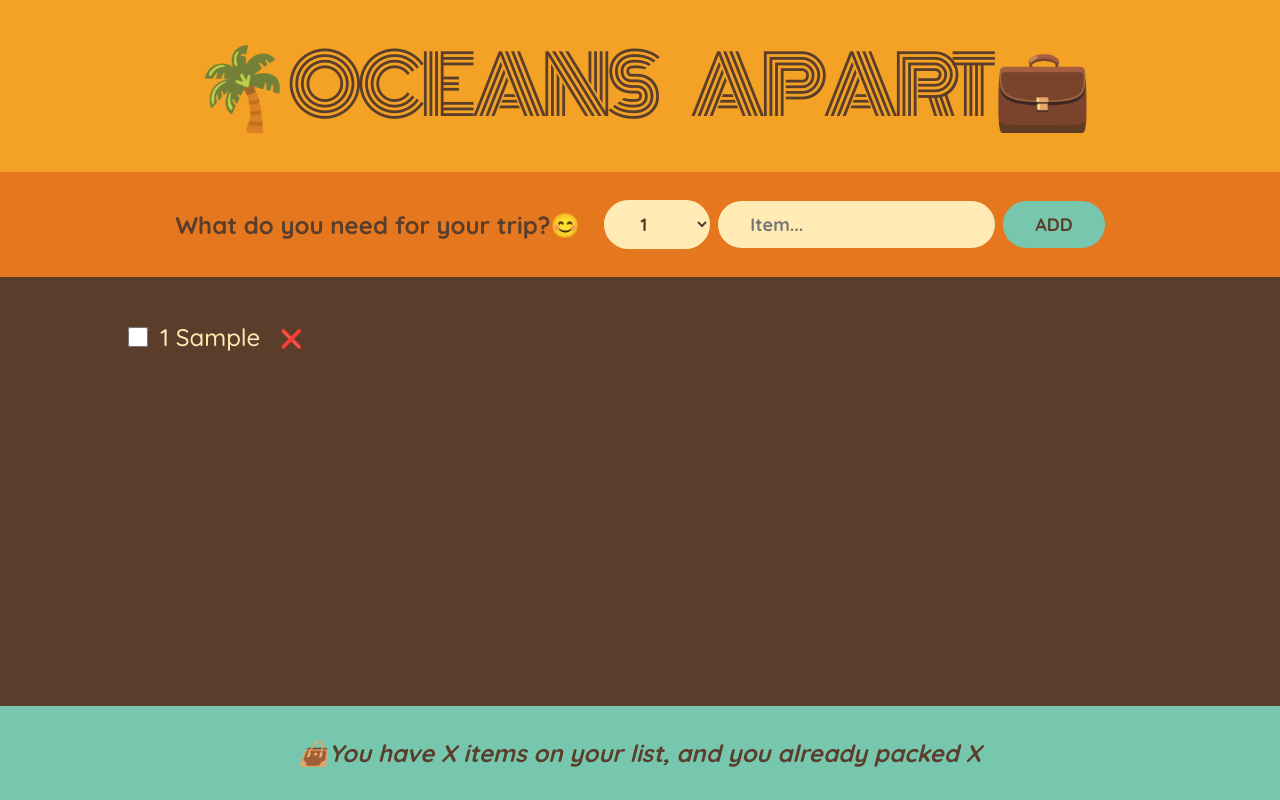
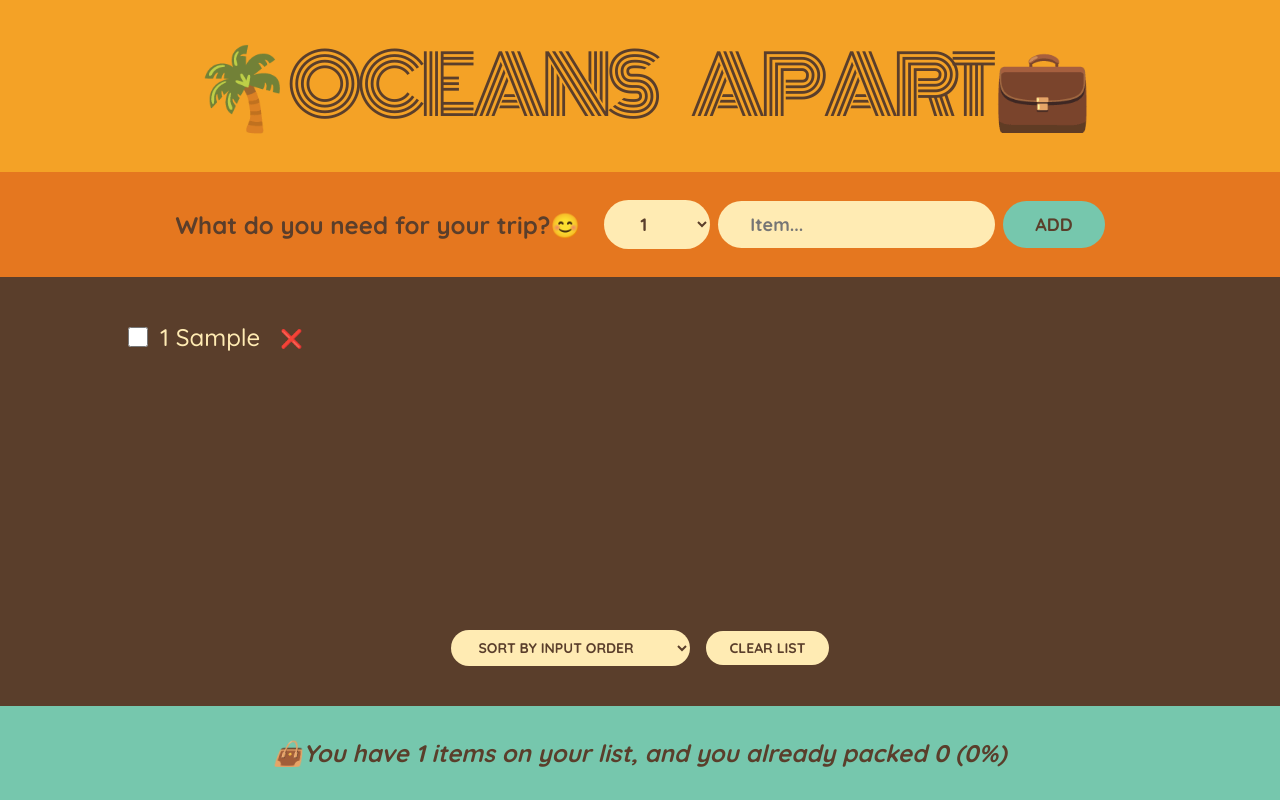
Before and after one commit to enochrx/travel-list, a React (Create React App) app: page / in a window 1280 px wide. Both pictures are taken after typing "Sample" into the empty fields and a click on the button "ADD". Built offline with nearby package versions, Linux system fonts and the light colour scheme.

Commit message:
react modules

```diff
--- a/src/App.js
+++ b/src/App.js
@@ -1,4 +1,8 @@
 import { useState } from "react";
+import Logo from "./Logo.js";
+import Form from "./Form.js";
+import PackingList from "./PackingList.js";
+import Stats from "./Stats.js";
 
 const initialItems = [
   { id: 1, description: "Passports", quantity: 2, packed: false },
@@ -18,6 +22,14 @@
     setItems((items) => items.filter((item) => item.id !== id));
   }
 
+  function handleClearList() {
+    const confirmed = window.confirm(
+      "Are you sure you want to delete all items on this list?"
+    );
+
+    if (confirmed) setItems([]);
+  }
+
   function handleToggleItem(id) {
     setItems((items) =>
       items.map((item) =>
@@ -34,98 +46,11 @@
         items={items}
         onDeleteItem={handleDeleteItem}
         onToggleItem={handleToggleItem}
+        onClearList={handleClearList}
       />
-      <Stats />
+      <Stats items={items} />
     </div>
   );
 }
 
-function Logo() {
-  return <h1>🌴Oceans Apart💼</h1>;
-}
-
-function Form({ onAddItems }) {
-  const [description, setDescription] = useState("");
-  const [select, setSelect] = useState(1);
-
-  function handleSubmit(e) {
-    e.preventDefault();
-
-    if (!description) return;
-
-    const newItem = { description, select, packed: false, id: Date.now() };
-
-    onAddItems(newItem);
-
-    setDescription("");
-    setSelect(1);
-  }
-
-  return (
-    <form className="add-form" onSubmit={handleSubmit}>
-      <h3>What do you need for your trip?😊</h3>
-      <select
-        name=""
-        id=""
-        value={select}
-        onChange={(e) => setSelect(Number(e.target.value))}
-      >
-        {Array.from({ length: 20 }, (_, i) => i + 1).map((num) => (
-          <option value={num} key={num}>
-            {num}
-          </option>
-        ))}
-      </select>
-      <input
-        type="text"
-        placeholder="Item..."
-        value={description}
-        onChange={(e) => setDescription(e.target.value)}
-      />
-      <button>Add</button>
-    </form>
-  );
-}
-
-function PackingList({ items, onDeleteItem, onToggleItem }) {
-  return (
-    <div className="list">
-      <ul>
-        {items.map((item) => (
-          <Item
-            item={item}
-            onDeleteItem={onDeleteItem}
-            onToggleItem={onToggleItem}
-            key={item.id}
-          />
-        ))}
-      </ul>
-    </div>
-  );
-}
-
-function Item({ item, onDeleteItem, onToggleItem }) {
-  return (
-    <li>
-      <input
-        type="checkbox"
-        value={item.packed}
-        onChange={() => onToggleItem(item.id)}
-      />
-      <span style={item.packed ? { textDecoration: "line-through" } : {}}>
-        {item.select} {item.description}
-      </span>
-      <button onClick={() => onDeleteItem(item.id)}>❌</button>
-    </li>
-  );
-}
-
-function Stats() {
-  return (
-    <footer className="stats">
-      <em>👜You have X items on your list, and you already packed X</em>
-    </footer>
-  );
-}
-
 export default App;
--- /dev/null
+++ b/src/Form.js
@@ -0,0 +1,44 @@
+import { useState } from "react";
+
+export default function Form({ onAddItems }) {
+  const [description, setDescription] = useState("");
+  const [select, setSelect] = useState(1);
+
+  function handleSubmit(e) {
+    e.preventDefault();
+
+    if (!description) return;
+
+    const newItem = { description, select, packed: false, id: Date.now() };
+
+    onAddItems(newItem);
+
+    setDescription("");
+    setSelect(1);
+  }
+
+  return (
+    <form className="add-form" onSubmit={handleSubmit}>
+      <h3>What do you need for your trip?😊</h3>
+      <select
+        name=""
+        id=""
+        value={select}
+        onChange={(e) => setSelect(Number(e.target.value))}
+      >
+        {Array.from({ length: 20 }, (_, i) => i + 1).map((num) => (
+          <option value={num} key={num}>
+            {num}
+          </option>
+        ))}
+      </select>
+      <input
+        type="text"
+        placeholder="Item..."
+        value={description}
+        onChange={(e) => setDescription(e.target.value)}
+      />
+      <button>Add</button>
+    </form>
+  );
+}
--- /dev/null
+++ b/src/Item.js
@@ -0,0 +1,15 @@
+export default function Item({ item, onDeleteItem, onToggleItem }) {
+  return (
+    <li>
+      <input
+        type="checkbox"
+        value={item.packed}
+        onChange={() => onToggleItem(item.id)}
+      />
+      <span style={item.packed ? { textDecoration: "line-through" } : {}}>
+        {item.select} {item.description}
+      </span>
+      <button onClick={() => onDeleteItem(item.id)}>❌</button>
+    </li>
+  );
+}
--- /dev/null
+++ b/src/Logo.js
@@ -0,0 +1,3 @@
+export default function Logo() {
+  return <h1>🌴Oceans Apart💼</h1>;
+}
--- /dev/null
+++ b/src/PackingList.js
@@ -0,0 +1,52 @@
+import { useState } from "react";
+import Item from "./Item.js";
+
+export default function PackingList({
+  items,
+  onDeleteItem,
+  onToggleItem,
+  onClearList,
+}) {
+  const [sortBy, setSortby] = useState("input");
+
+  let sortedItems;
+
+  if (sortBy === "input") sortedItems = items;
+
+  if (sortBy === "description")
+    sortedItems = items
+      .slice()
+      .sort((a, b) => a.description.localeCompare(b.description));
+
+  if (sortBy === "packed")
+    sortedItems = items
+      .slice()
+      .sort((a, b) => Number(a.packed) - Number(b.packed));
+
+  return (
+    <div className="list">
+      <ul>
+        {sortedItems.map((item) => (
+          <Item
+            item={item}
+            onDeleteItem={onDeleteItem}
+            onToggleItem={onToggleItem}
+            key={item.id}
+          />
+        ))}
+      </ul>
+      <div className="actions">
+        <select
+          name="select"
+          value={sortBy}
+          onChange={(e) => setSortby(e.target.value)}
+        >
+          <option value="input">Sort by input order</option>
+          <option value="description">Sort by desscription</option>
+          <option value="packed">Sort by packed status</option>
+        </select>
+        <button onClick={onClearList}>Clear list</button>
+      </div>
+    </div>
+  );
+}
--- /dev/null
+++ b/src/Stats.js
@@ -0,0 +1,23 @@
+export default function Stats({ items }) {
+  if (!items.length)
+    return (
+      <p className="stats">
+        <em>Start adding some items to your packing list</em>
+      </p>
+    );
+
+  const numItems = items.length;
+  const numPacked = items.filter((item) => item.packed).length;
+
+  const perc = Math.round((numPacked / numItems) * 100);
+  return (
+    <footer className="stats">
+      <em>
+        {perc === 100
+          ? "You got everything! Ready to go ✈️"
+          : `👜You have ${numItems} items on your list, and you already packed
+        ${numPacked} (${perc}%)`}
+      </em>
+    </footer>
+  );
+}
```
